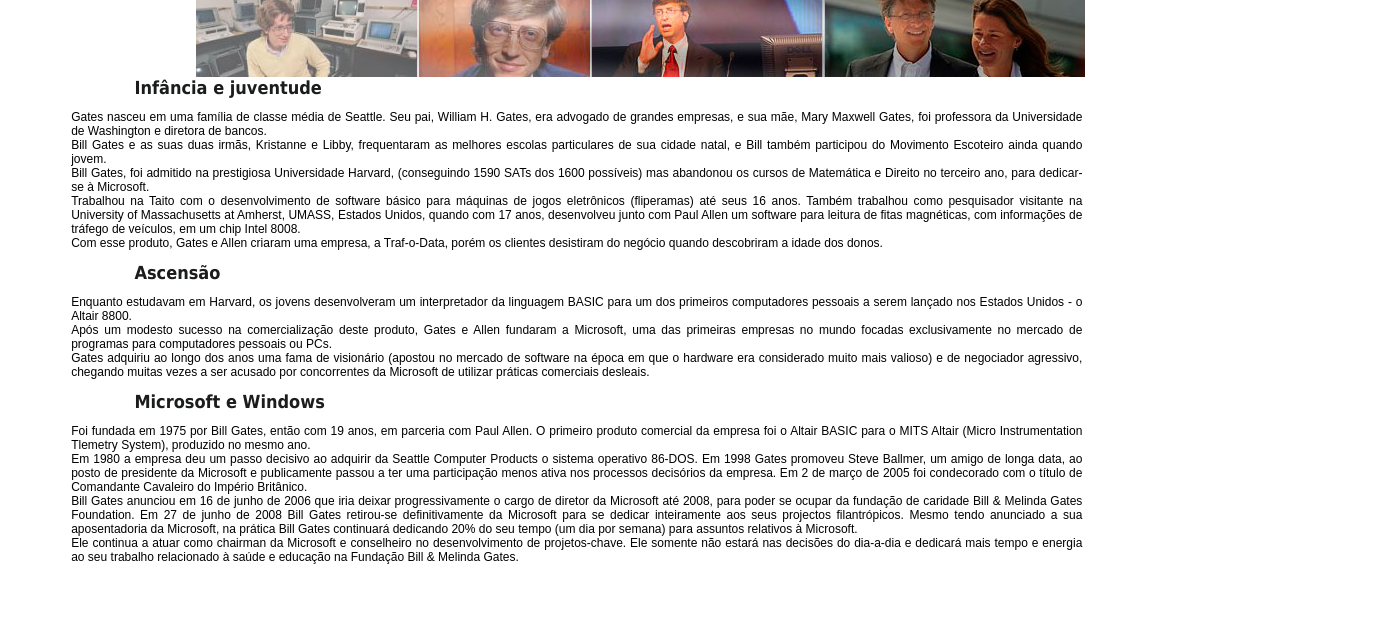
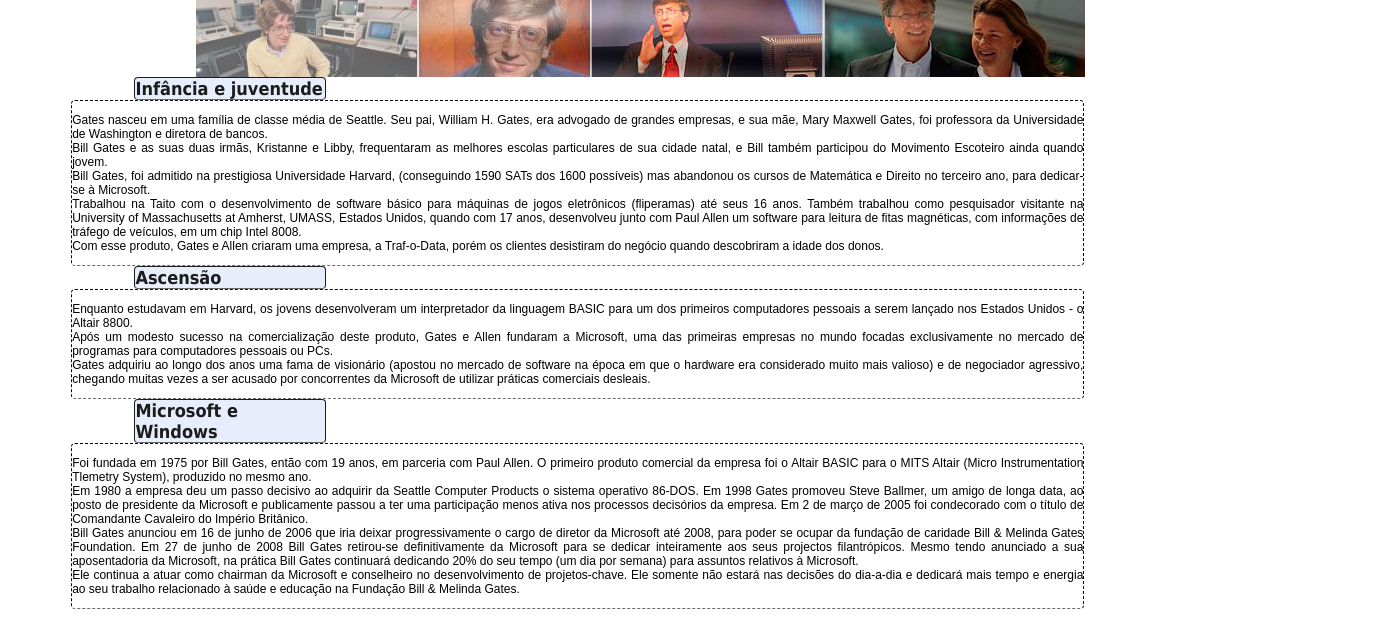
Before and after one commit to bmota2309/atividade2, a website: page atividade2/public_html/gates.html in a window 1280 px wide. Shown: the part 211-828 px from the top of the page, 1398 px wide, since content can reach past the window. Before the commit the page ends 800 px from the top, so only its background shows below. Drawn offline with Linux system fonts and the light colour scheme.

Commit message:
Acerto do conteudo [resenha]

```diff
--- a/atividade2/public_html/padrao_sub.css
+++ b/atividade2/public_html/padrao_sub.css
@@ -36,12 +36,15 @@
         font-weight: bold;
     }
  .corpo{
-    width: 100%;
-    height: 60%;
+    width: 15%;
     margin-left: 10%;
     clear: left;
-    background-color: #fff;
     text-align:left;
+    background-color:#e7edfa;
+        border-radius: 4px;
+        border-width:0.5px;
+        border-style:solid;
+        border-bottom-color:#696969;
 
         }
 
@@ -71,87 +74,13 @@
         font-size: 12px;
         font-family: sans-serif;
         text-align:justify;
+
+        border-radius: 4px;
+        border-width:1px;
+        border-style:dashed;
+        border-bottom-color:#696969;
+
     }
     a{
         color: #1b1c1c;
     }
-
-/*
-#geral{
-    width: 100%;
-    height: 100%;
-    background-color: #f6f8f7;
-    border-color: #545554;
-}
-#esquerdo_top{
-    margin: 0;
-    width: 40%;
-    height: auto;
-    float: left;
-    text-align: right;
-    }
-#direito_top{
-    margin: 0;
-    width: 60%;
-    height: auto;
-    float: left;
-  }
-.bill img{
-    margin: 0;
-    float: left;
-    text-align: right;
-
-}
-#back{
-    clear: left;
-    text-align: right;
-    width: 60%;
-}
-
-#menu{
-    width: 60%;
-    font-size: 16px;
-    float:left;
-    text-align: left;
-}
-
-body
-{
-    font-size: 14px;
-    font-family:"tahoma";
-    margin: 0;
-    background: #fff;
-    color: #000;
-    }
-    h1{
-        margin: 0;
-
-    }
-    h2{
-    color: #545554;
-    font-size:48px;
-    font-family: 'Noto Sans', sans-serif;
-    text-align: center;
-    margin: 0;
-    float: left;
-    text-align: left;
-    }
-    #corpo{
-        width: 50%;
-        align-items: center;
-    }
-    #inicio{
-        margin: 0;
-    width: 100%;
-    height: auto;
-    float: left;
-    text-align: right;
-
-    }
-    #rodape{
-        margin: 0;
-        text-align: center;
-        font-size: 9px;
-    }
-
-*/
```
